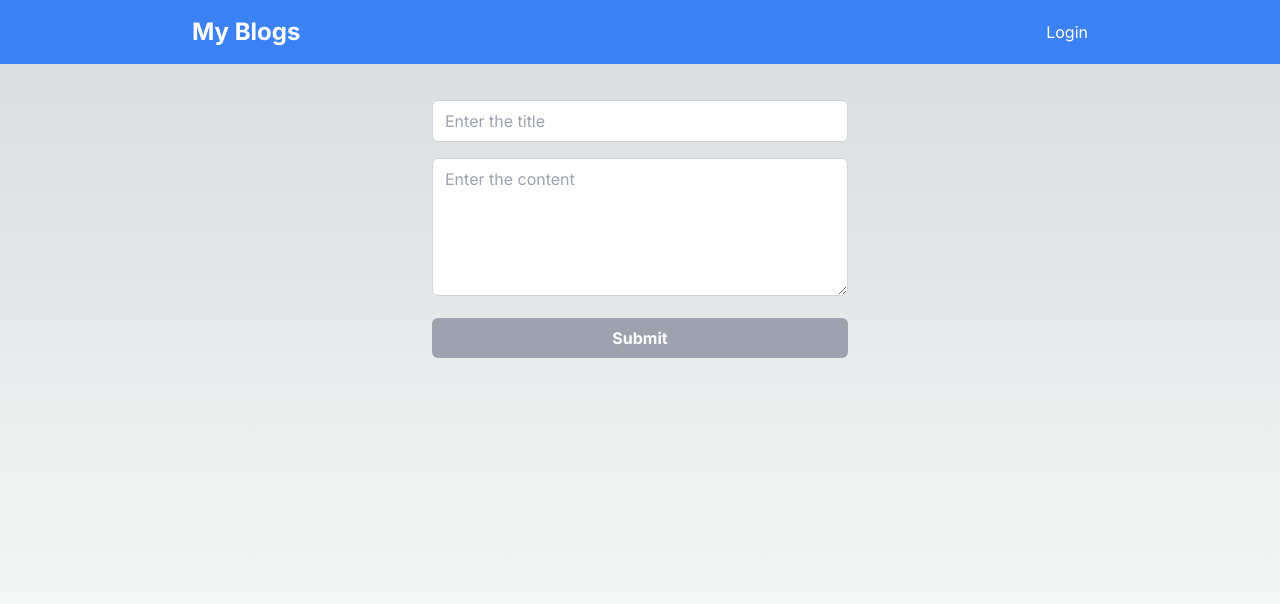
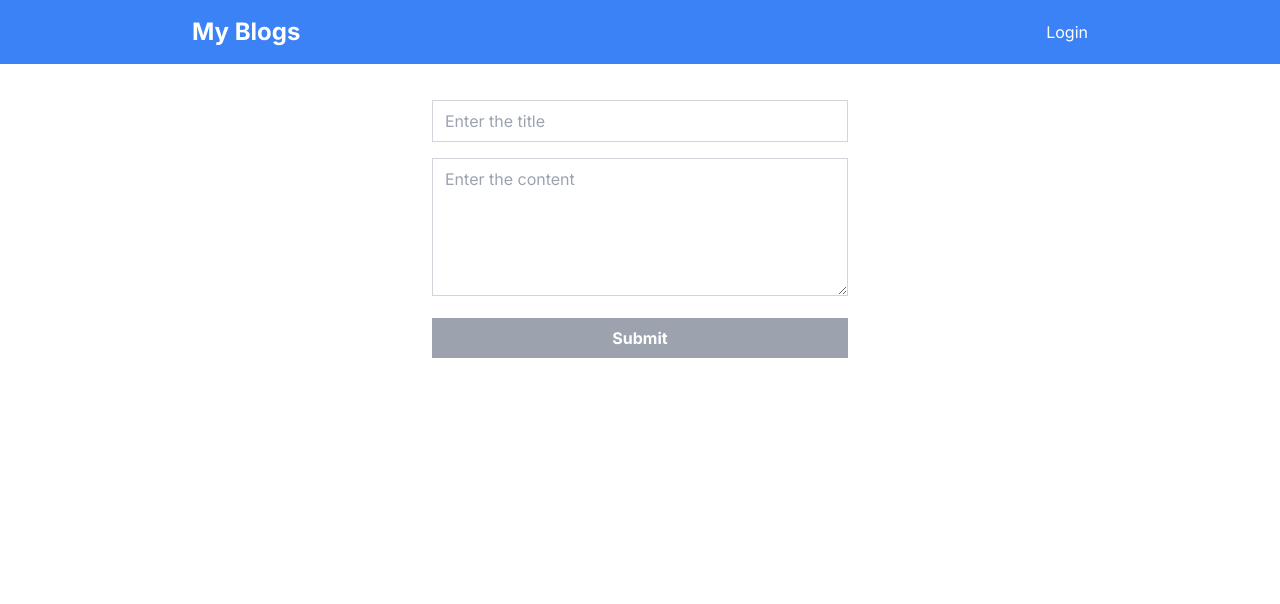
Before and after one commit to 6Glow/Full-Stack_Blog-App, a Next.js app in the folder blogs-app/: page / in a window 1280 px wide. Shown: the top 604 px of the page. Built offline with nearby package versions, Linux system fonts and the light colour scheme; no server answers.

Commit message:
feat: Update next.config.mjs

```diff
--- a/blogs-app/next.config.mjs
+++ b/blogs-app/next.config.mjs
@@ -5,6 +5,7 @@
       {
         protocol: 'https',
         hostname: 'lh3.googleusercontent.com',
+        pathname: '/**',
       }
     ]
   }
--- a/blogs-app/src/app/globals.css
+++ b/blogs-app/src/app/globals.css
@@ -2,7 +2,7 @@
 @tailwind components;
 @tailwind utilities;
 
-:root {
+/* :root {
   --foreground-rgb: 0, 0, 0;
   --background-start-rgb: 214, 219, 220;
   --background-end-rgb: 255, 255, 255;
@@ -18,13 +18,6 @@
 
 body {
   height: 100vh;
-  color: rgb(var(--foreground-rgb));
-  background: linear-gradient(
-      to bottom,
-      transparent,
-      rgb(var(--background-end-rgb))
-    )
-    rgb(var(--background-start-rgb));
 }
 
 @layer utilities {
@@ -32,3 +25,68 @@
     text-wrap: balance;
   }
 }
+
+@layer base {
+  :root {
+    --background: 0 0% 100%;
+    --foreground: 222.2 84% 4.9%;
+    --card: 0 0% 100%;
+    --card-foreground: 222.2 84% 4.9%;
+    --popover: 0 0% 100%;
+    --popover-foreground: 222.2 84% 4.9%;
+    --primary: 222.2 47.4% 11.2%;
+    --primary-foreground: 210 40% 98%;
+    --secondary: 210 40% 96.1%;
+    --secondary-foreground: 222.2 47.4% 11.2%;
+    --muted: 210 40% 96.1%;
+    --muted-foreground: 215.4 16.3% 46.9%;
+    --accent: 210 40% 96.1%;
+    --accent-foreground: 222.2 47.4% 11.2%;
+    --destructive: 0 84.2% 60.2%;
+    --destructive-foreground: 210 40% 98%;
+    --border: 214.3 31.8% 91.4%;
+    --input: 214.3 31.8% 91.4%;
+    --ring: 222.2 84% 4.9%;
+    --chart-1: 12 76% 61%;
+    --chart-2: 173 58% 39%;
+    --chart-3: 197 37% 24%;
+    --chart-4: 43 74% 66%;
+    --chart-5: 27 87% 67%;
+    --radius: 0.5rem;
+  }
+  .dark {
+    --background: 222.2 84% 4.9%;
+    --foreground: 210 40% 98%;
+    --card: 222.2 84% 4.9%;
+    --card-foreground: 210 40% 98%;
+    --popover: 222.2 84% 4.9%;
+    --popover-foreground: 210 40% 98%;
+    --primary: 210 40% 98%;
+    --primary-foreground: 222.2 47.4% 11.2%;
+    --secondary: 217.2 32.6% 17.5%;
+    --secondary-foreground: 210 40% 98%;
+    --muted: 217.2 32.6% 17.5%;
+    --muted-foreground: 215 20.2% 65.1%;
+    --accent: 217.2 32.6% 17.5%;
+    --accent-foreground: 210 40% 98%;
+    --destructive: 0 62.8% 30.6%;
+    --destructive-foreground: 210 40% 98%;
+    --border: 217.2 32.6% 17.5%;
+    --input: 217.2 32.6% 17.5%;
+    --ring: 212.7 26.8% 83.9%;
+    --chart-1: 220 70% 50%;
+    --chart-2: 160 60% 45%;
+    --chart-3: 30 80% 55%;
+    --chart-4: 280 65% 60%;
+    --chart-5: 340 75% 55%;
+  }
+}
+
+@layer base {
+  * {
+    @apply border-border;
+  }
+  body {
+    @apply bg-background text-foreground;
+  }
+} */
--- a/blogs-app/tailwind.config.ts
+++ b/blogs-app/tailwind.config.ts
@@ -1,20 +1,67 @@
 import type { Config } from "tailwindcss";
 
 const config: Config = {
-  content: [
+    darkMode: ["class"],
+    content: [
     "./src/pages/**/*.{js,ts,jsx,tsx,mdx}",
     "./src/components/**/*.{js,ts,jsx,tsx,mdx}",
     "./src/app/**/*.{js,ts,jsx,tsx,mdx}",
   ],
   theme: {
-    extend: {
-      backgroundImage: {
-        "gradient-radial": "radial-gradient(var(--tw-gradient-stops))",
-        "gradient-conic":
-          "conic-gradient(from 180deg at 50% 50%, var(--tw-gradient-stops))",
-      },
-    },
+  	extend: {
+  		backgroundImage: {
+  			'gradient-radial': 'radial-gradient(var(--tw-gradient-stops))',
+  			'gradient-conic': 'conic-gradient(from 180deg at 50% 50%, var(--tw-gradient-stops))'
+  		},
+  		borderRadius: {
+  			lg: 'var(--radius)',
+  			md: 'calc(var(--radius) - 2px)',
+  			sm: 'calc(var(--radius) - 4px)'
+  		},
+  		colors: {
+  			background: 'hsl(var(--background))',
+  			foreground: 'hsl(var(--foreground))',
+  			card: {
+  				DEFAULT: 'hsl(var(--card))',
+  				foreground: 'hsl(var(--card-foreground))'
+  			},
+  			popover: {
+  				DEFAULT: 'hsl(var(--popover))',
+  				foreground: 'hsl(var(--popover-foreground))'
+  			},
+  			primary: {
+  				DEFAULT: 'hsl(var(--primary))',
+  				foreground: 'hsl(var(--primary-foreground))'
+  			},
+  			secondary: {
+  				DEFAULT: 'hsl(var(--secondary))',
+  				foreground: 'hsl(var(--secondary-foreground))'
+  			},
+  			muted: {
+  				DEFAULT: 'hsl(var(--muted))',
+  				foreground: 'hsl(var(--muted-foreground))'
+  			},
+  			accent: {
+  				DEFAULT: 'hsl(var(--accent))',
+  				foreground: 'hsl(var(--accent-foreground))'
+  			},
+  			destructive: {
+  				DEFAULT: 'hsl(var(--destructive))',
+  				foreground: 'hsl(var(--destructive-foreground))'
+  			},
+  			border: 'hsl(var(--border))',
+  			input: 'hsl(var(--input))',
+  			ring: 'hsl(var(--ring))',
+  			chart: {
+  				'1': 'hsl(var(--chart-1))',
+  				'2': 'hsl(var(--chart-2))',
+  				'3': 'hsl(var(--chart-3))',
+  				'4': 'hsl(var(--chart-4))',
+  				'5': 'hsl(var(--chart-5))'
+  			}
+  		}
+  	}
   },
-  plugins: [],
+  plugins: [require("tailwindcss-animate")],
 };
 export default config;
```
Also changed, not shown: blogs-app/package.json (line endings or trailing spaces), 1 other file (tests, documents, lock files or other folders).
